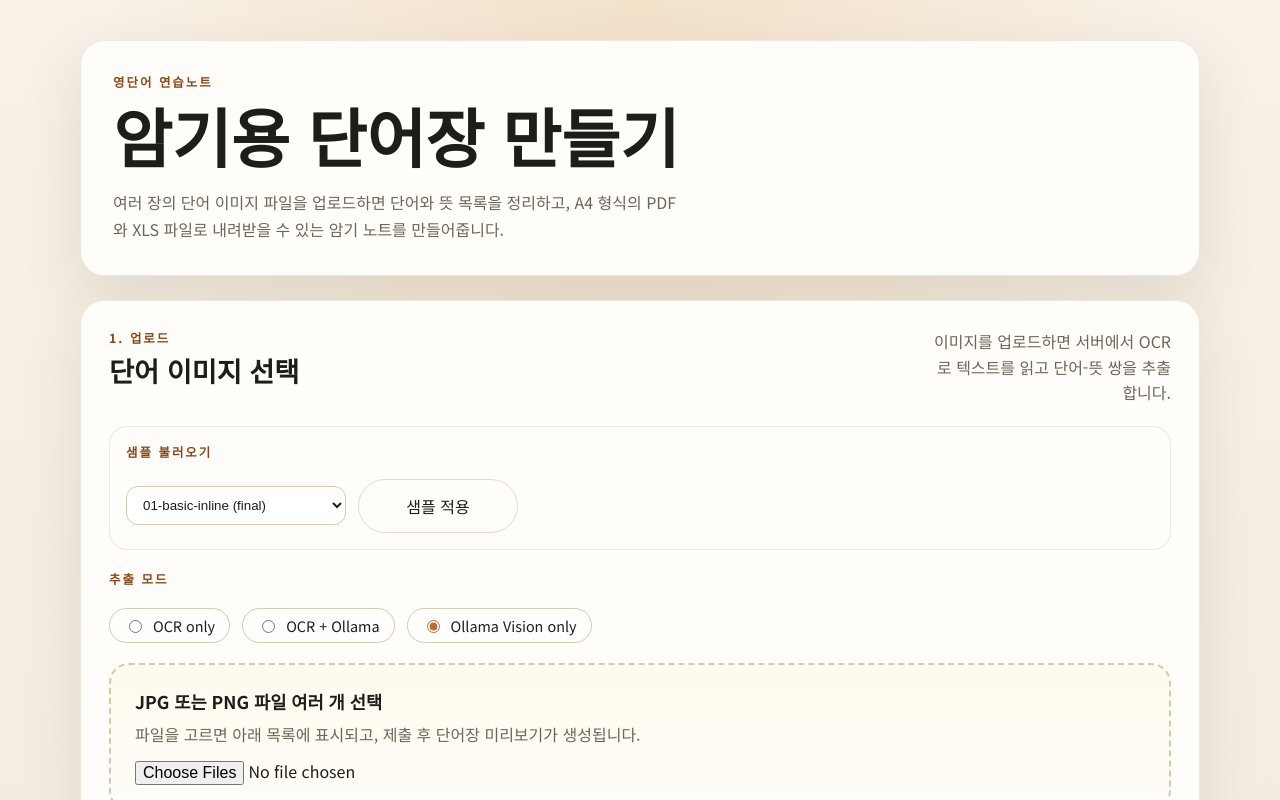
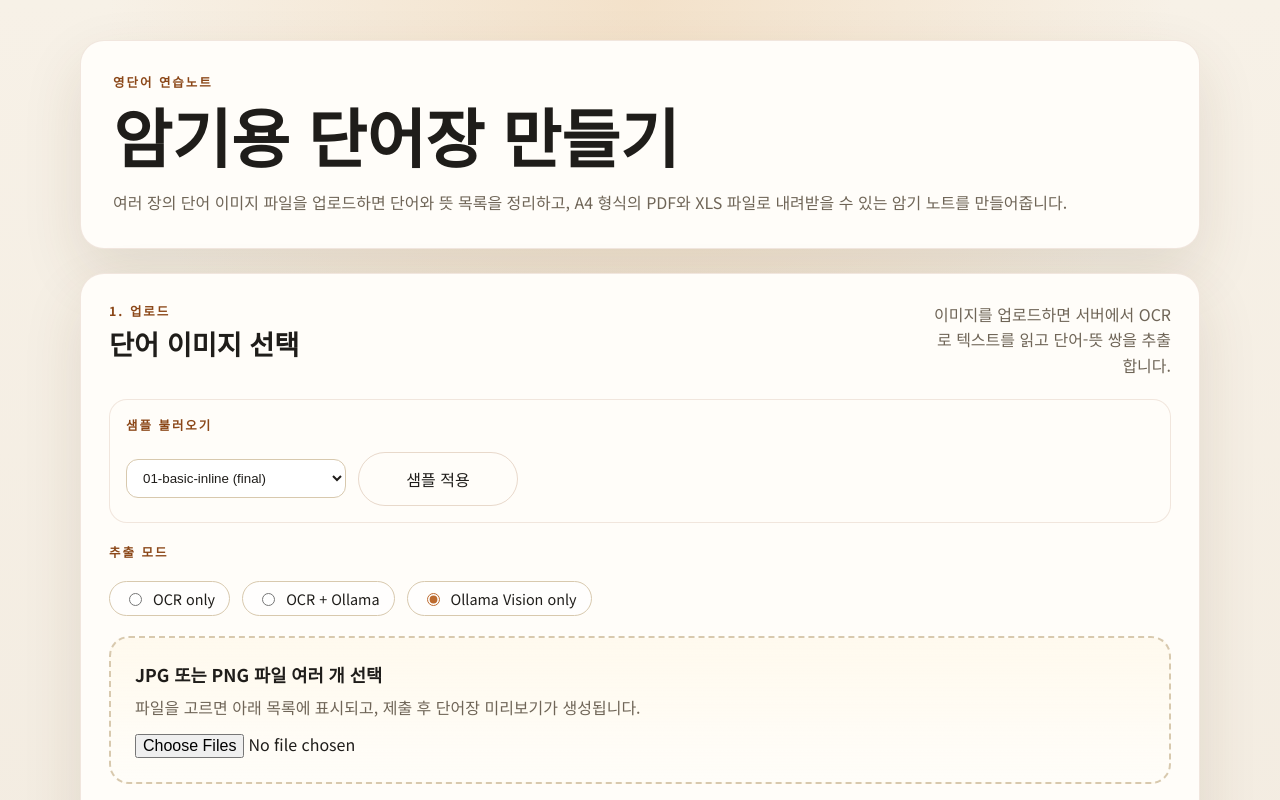
Before and after one commit to nworkers/english_word_notes, a Next.js app: page / in a window 1280 px wide. Shown: the top 800 px of the page. Built offline with nearby package versions, Linux system fonts and the light colour scheme.

Commit message:
Relax hero text width constraints

```diff
--- a/app/globals.css
+++ b/app/globals.css
@@ -88,7 +88,7 @@ input {
 }
 
 .hero-copy {
-  max-width: 64ch;
+  max-width: none;
   margin: 16px 0 0;
   line-height: 1.7;
 }
```
